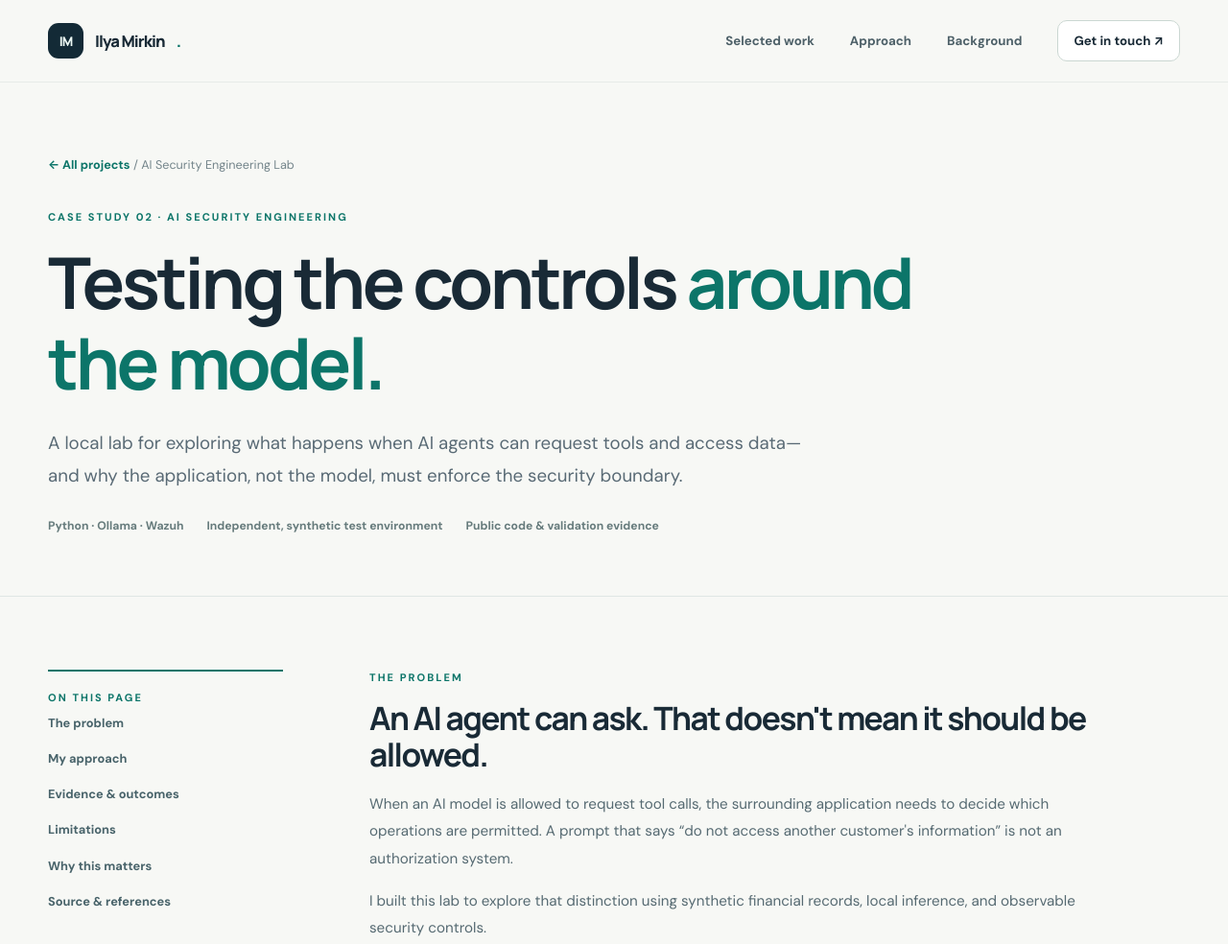
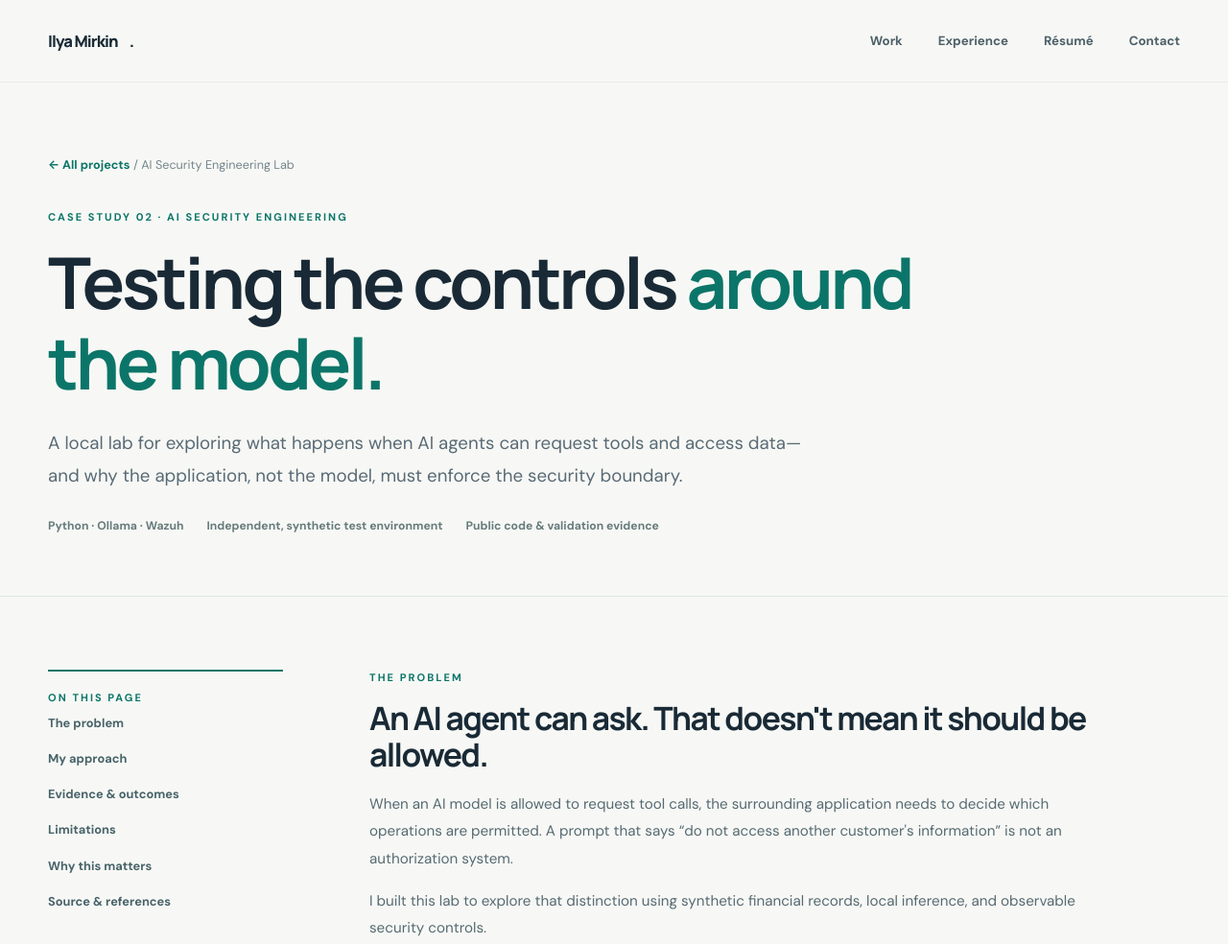
Before and after one commit to blackbird-git/ai-governance-portfolio, a plain HTML site: page work/ai-security.html in a window 1280 px wide. Shown: the top 984 px of the page at 96% size. Drawn offline with Linux system fonts and the light colour scheme.

Commit message:
Redesign editorial portfolio: work/ai-security.html

```diff
--- a/work/ai-security.html
+++ b/work/ai-security.html
@@ -1,9 +1,10 @@
-<!doctype html><html lang="en"><head><meta charset="utf-8"><meta name="viewport" content="width=device-width, initial-scale=1"><meta name="theme-color" content="#f7f8f5">
-<link rel="canonical" href="https://ilyamir.com/work/ai-security.html"><meta name="description" content="How I built and evaluated a local AI security lab with application-enforced authorization, synthetic records, prompt injection tests, and Wazuh telemetry."><title>AI Security Lab — Authorization, Prompt Injection & Detection | Ilya Mirkin</title><link rel="icon" type="image/svg+xml" href="../assets/favicon.svg"><link rel="stylesheet" href="../assets/styles.css"><script src="../assets/site.js" defer></script></head><body><a class="skip" href="#main">Skip to content</a><header class="site-header"><div class="container nav-inner"><a class="brand" href="../index.html" aria-label="Ilya Mirkin home"><span class="brand-mark">IM</span> Ilya Mirkin<span style="color:var(--teal)">.</span></a><button class="menu-toggle" type="button" aria-expanded="false" aria-controls="primary-navigation" aria-label="Toggle navigation"><svg width="23" height="23" viewBox="0 0 24 24" fill="none" stroke="currentColor" stroke-width="2"><path d="M4 7h16M4 12h16M4 17h16"/></svg></button><nav class="main-nav" id="primary-navigation" aria-label="Main navigation"><a href="../index.html#work">Selected work</a><a href="../index.html#approach">Approach</a><a href="../index.html#experience">Background</a><a href="../index.html#contact" class="nav-cta">Get in touch <span aria-hidden="true">↗</span></a></nav></div></header><main id="main">
-<section class="page-hero"><div class="container"><div class="breadcrumb"><a href="../index.html#work">← All projects</a> / AI Security Engineering Lab</div><div class="eyebrow">Case study 02 · AI security engineering</div><h1>Testing the controls <em>around the model.</em></h1><p class="lead">A local lab for exploring what happens when AI agents can request tools and access data—and why the application, not the model, must enforce the security boundary.</p><div class="page-meta"><span>Python · Ollama · Wazuh</span><span>Independent, synthetic test environment</span><span>Public code &amp; validation evidence</span></div></div></section><div class="container case-layout"><aside class="case-sidebar" aria-label="On this page"><div class="eyebrow">On this page</div><a href="#problem">The problem</a><a href="#approach">My approach</a><a href="#evidence">Evidence &amp; outcomes</a><a href="#limits">Limitations</a><a href="#relevance">Why this matters</a><a href="#resources">Source &amp; references</a></aside><article class="case-body">
+<!DOCTYPE html>
+<html lang="en"><head><meta charset="utf-8"/><meta content="width=device-width, initial-scale=1" name="viewport"/><meta content="#f7f8f5" name="theme-color"/>
+<link href="https://ilyamir.com/work/ai-security.html" rel="canonical"/><meta content="How I built and evaluated a local AI security lab with application-enforced authorization, synthetic records, prompt injection tests, and Wazuh telemetry." name="description"/><title>AI Security Lab — Authorization, Prompt Injection &amp; Detection | Ilya Mirkin</title><link href="../assets/favicon.svg" rel="icon" type="image/svg+xml"/><link href="../assets/styles.css" rel="stylesheet"/><script defer="" src="../assets/site.js"></script></head><body><a class="skip" href="#main">Skip to content</a><header class="site-header"><div class="container nav-inner"><a aria-label="Ilya Mirkin home" class="brand" href="../index.html">Ilya Mirkin<span class="brand-period">.</span></a><button aria-controls="primary-navigation" aria-expanded="false" aria-label="Toggle navigation" class="menu-toggle" type="button"><span></span><span></span></button><nav aria-label="Main navigation" class="main-nav" id="primary-navigation"><a href="../index.html#work">Work</a><a href="../index.html#experience">Experience</a><a href="../resume.html">Résumé</a><a href="../index.html#contact">Contact</a></nav></div></header><main id="main">
+<section class="page-hero"><div class="container"><div class="breadcrumb"><a href="../index.html#work">← All projects</a> / AI Security Engineering Lab</div><div class="eyebrow">Case study 02 · AI security engineering</div><h1>Testing the controls <em>around the model.</em></h1><p class="lead">A local lab for exploring what happens when AI agents can request tools and access data—and why the application, not the model, must enforce the security boundary.</p><div class="page-meta"><span>Python · Ollama · Wazuh</span><span>Independent, synthetic test environment</span><span>Public code &amp; validation evidence</span></div></div></section><div class="container case-layout"><aside aria-label="On this page" class="case-sidebar"><div class="eyebrow">On this page</div><a href="#problem">The problem</a><a href="#approach">My approach</a><a href="#evidence">Evidence &amp; outcomes</a><a href="#limits">Limitations</a><a href="#relevance">Why this matters</a><a href="#resources">Source &amp; references</a></aside><article class="case-body">
 <section id="problem"><div class="eyebrow section-eyebrow">The problem</div><h2>An AI agent can ask. That doesn't mean it should be allowed.</h2><p>When an AI model is allowed to request tool calls, the surrounding application needs to decide which operations are permitted. A prompt that says “do not access another customer's information” is not an authorization system.</p><p>I built this lab to explore that distinction using synthetic financial records, local inference, and observable security controls.</p></section>
 <section id="approach"><div class="eyebrow section-eyebrow">My approach</div><h2>Put enforcement outside the model.</h2><div class="case-points"><div class="case-point"><strong>Scope access</strong><p>Use read-only tools, fixture identities, service permissions, and explicit customer-level scope checks to constrain operations.</p></div><div class="case-point"><strong>Challenge the boundary</strong><p>Submit malicious tool proposals in offline tests to verify that unauthorized customer access, identity overrides, and unknown tools are rejected.</p></div><div class="case-point"><strong>Collect evidence</strong><p>Emit structured application security events and connect them to Wazuh rules so access decisions become visible to defenders.</p></div><div class="case-point"><strong>Keep decisions human</strong><p>Generate evidence-grounded incident drafts that require explicit approval rather than initiating autonomous remediation.</p></div></div><div class="callout"><p><strong>My contribution:</strong> I defined the security questions, architecture and test boundaries, directed AI-assisted implementation, ran and validated the local environment, troubleshot unexpected behavior, and documented confirmed results and unresolved issues.</p></div></section>
 <section id="evidence"><div class="eyebrow section-eyebrow">Evidence &amp; outcomes</div><h2>Passing tests, observed telemetry, documented exceptions.</h2><div class="fact-grid"><div class="fact"><b>406</b><span>Application tests passing in the repository's recorded validation</span></div><div class="fact"><b>5</b><span>Indexed Wazuh alerts observed from five Python authorization denials</span></div><div class="fact"><b>13</b><span>CI-policy checks passing in recorded validation</span></div><div class="fact"><b>Human approval</b><span>Required before a generated SOC investigation report is approved</span></div></div><p>The repository includes an evidence index, sanitized alert records, design decisions, test instructions, and a record of failures investigated along the way.</p></section>
 <section id="limits"><div class="eyebrow section-eyebrow">Known limits</div><h2>Tests don't prove everything.</h2><p>The live prompt-injection experiment did not produce an observed unauthorized request. The offline authorization tests separately demonstrated rejection of malicious proposals; those are different claims and should not be conflated.</p><ul><li>All customer data is synthetic; this is not a production financial system.</li><li>Fixture identities are not a production authentication or authorization stack.</li><li>An investigation into Wazuh correlation expiration remains unresolved in the recorded results.</li><li>The security reports are generated from controlled templates and do not perform autonomous remediation.</li></ul></section>
 <section id="relevance"><div class="eyebrow section-eyebrow">Why it matters</div><h2>Governance decisions need technical evidence.</h2><p>This lab is useful beyond an engineering interview. It connects AI security requirements—least privilege, traceability, human oversight—to actual control implementations and failure modes. The objective is to understand what the controls prove, what they miss, and how to explain the residual risk.</p></section>
-<section id="resources"><div class="eyebrow section-eyebrow">Review the implementation</div><h2>Open-source lab records</h2><p>Read the code, reproduce the tests, and inspect the evidence and limitations in the public repository.</p><div class="external-link-grid"><a href="https://github.com/blackbird-git/ai-security-engineering-lab" target="_blank" rel="noopener noreferrer" class="button button-dark">GitHub repository <span aria-hidden="true">↗</span></a><a href="https://github.com/blackbird-git/ai-security-engineering-lab/blob/main/docs/portfolio-evidence.md" target="_blank" rel="noopener noreferrer" class="button button-light">Evidence index <span aria-hidden="true">↗</span></a></div></section></article></div><div class="container article-next"><div><small>Keep exploring</small><h3>Vera Memory Engine</h3></div><a href="vera.html" class="button button-light">Next case study <span aria-hidden="true">↗</span></a></div></main><footer class="site-footer"><div class="container footer-inner"><p>© <span data-year>2026</span> Ilya Mirkin · Boise, Idaho</p><div class="footer-links"><a href="https://github.com/blackbird-git" target="_blank" rel="noopener noreferrer">GitHub ↗</a><a href="https://kingfisheridaho.com" target="_blank" rel="noopener noreferrer">Kingfisher ↗</a><a href="mailto:ilyamir.mail@gmail.com">Email ↗</a></div></div></footer></body></html>
+<section id="resources"><div class="eyebrow section-eyebrow">Review the implementation</div><h2>Open-source lab records</h2><p>Read the code, reproduce the tests, and inspect the evidence and limitations in the public repository.</p><div class="external-link-grid"><a class="button button-dark" href="https://github.com/blackbird-git/ai-security-engineering-lab" rel="noopener noreferrer" target="_blank">GitHub repository <span aria-hidden="true">↗</span></a><a class="button button-light" href="https://github.com/blackbird-git/ai-security-engineering-lab/blob/main/docs/portfolio-evidence.md" rel="noopener noreferrer" target="_blank">Evidence index <span aria-hidden="true">↗</span></a></div></section></article></div><div class="container article-next"><div><small>Keep exploring</small><h3>Vera Memory Engine</h3></div><a class="button button-light" href="vera.html">Next case study <span aria-hidden="true">↗</span></a></div></main><footer class="site-footer"><div class="container footer-inner"><p>© <span data-year="">2026</span> Ilya Mirkin <span class="footer-sep">/</span> Boise, Idaho</p><div class="footer-links"><a href="https://github.com/blackbird-git" rel="noopener noreferrer" target="_blank">GitHub</a><a href="https://kingfisheridaho.com" rel="noopener noreferrer" target="_blank">Kingfisher</a><a href="mailto:ilyamir.mail@gmail.com">Email</a></div></div></footer></body></html>
```
